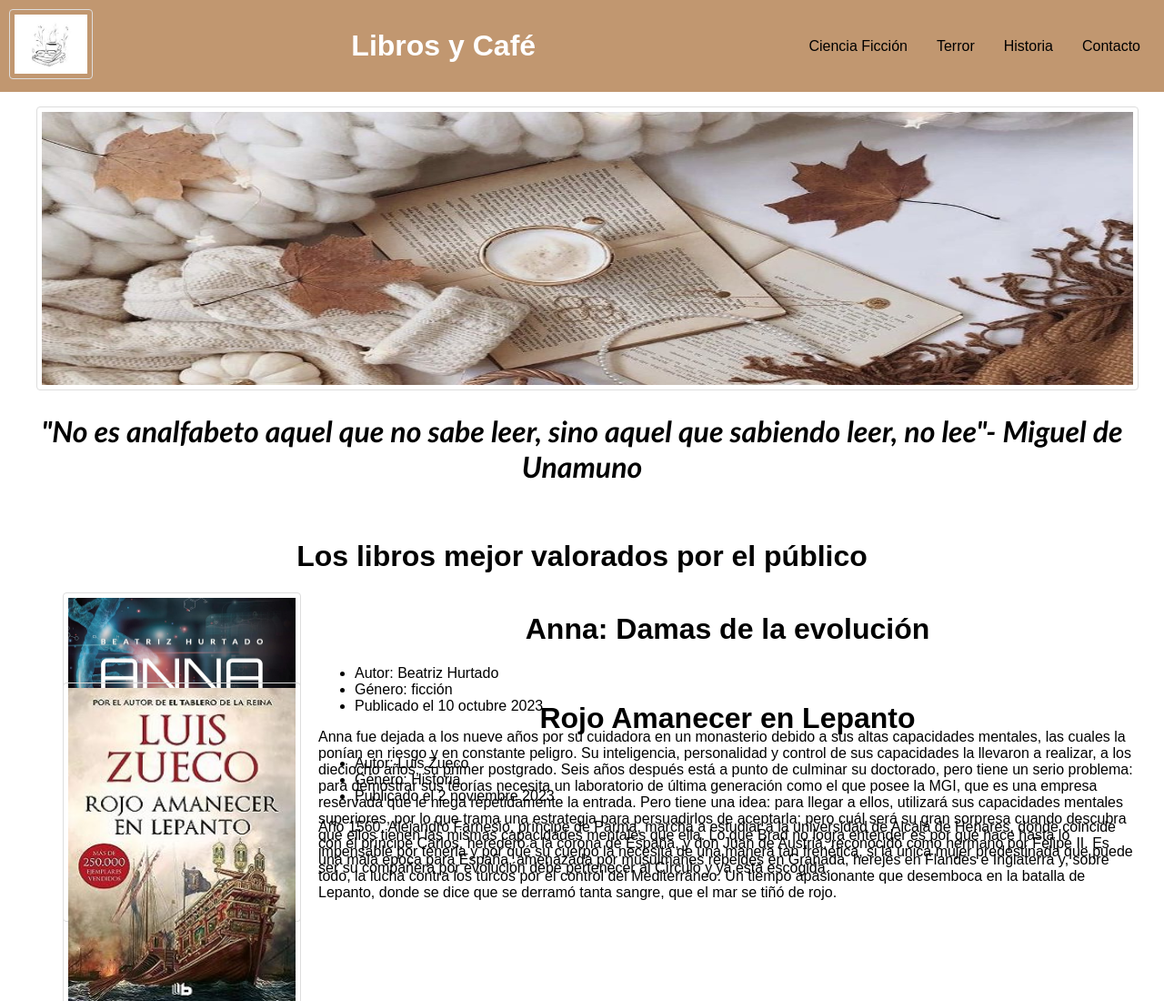
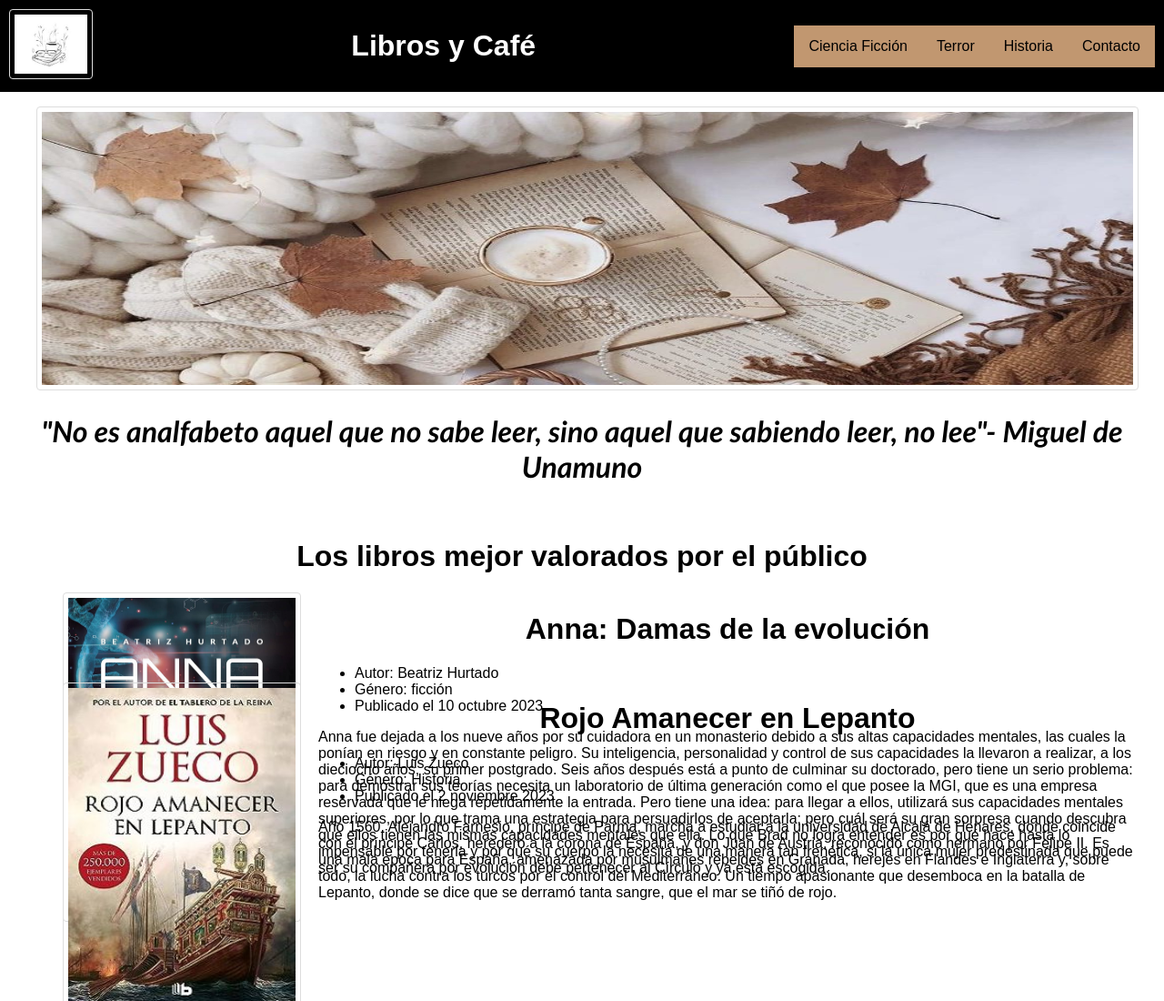
Before and after one commit to Rocioizv/rocioizv.github.io, a plain HTML site: page index.html in a window 1280 px wide. Shown: the top 1100 px of the page at 91% size. Drawn offline with Linux system fonts and the light colour scheme.

Commit message:
Proyecto CSS

```diff
--- a/estiloIndex.css
+++ b/estiloIndex.css
@@ -9,7 +9,7 @@ body {
 }
 
 header {
-    background-color: #c19770;
+    background-color: #000000;
     color: white;
     padding: 10px;
     text-align: center;
```
